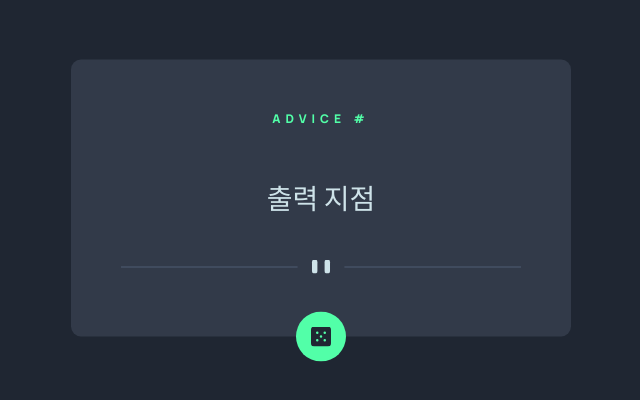
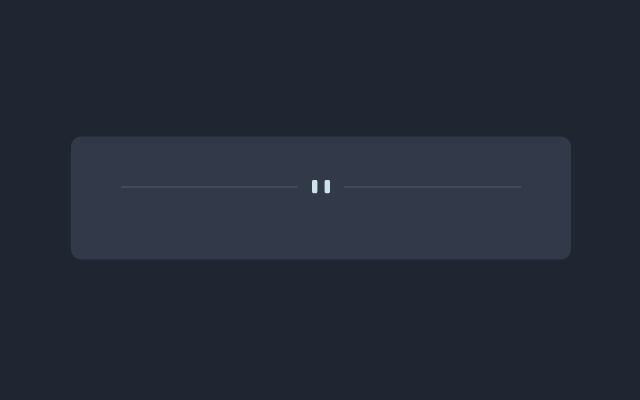
Before and after one commit to planted-ji/JS-Challenges, a plain HTML site: page adviceGenerator/index.html in a window 1280 px wide. Shown: the part 202-602 px from the top of the page, without its empty margins (319-959 px from the left). Drawn offline with Linux system fonts and the light colour scheme.

Commit message:
🦄 refactor: js 대응을 위해 id 변경

```diff
--- a/adviceGenerator/index.html
+++ b/adviceGenerator/index.html
@@ -13,10 +13,10 @@
 <body>
   <article>
     <h1 class="a11y-hidden">명언 출력기</h1>
-    <p class="title">ADVICE #</p>
-    <p class="advice-text">출력 지점</p>
+    <p id="advice-num"></p>
+    <p id="advice-text"></p>
     <div class="line"></div>
-    <button class="dice"></button>
+    <button id="advice-button"></button>
   </article>
 </body>
 <script src="./js/main.js"></script>
```
